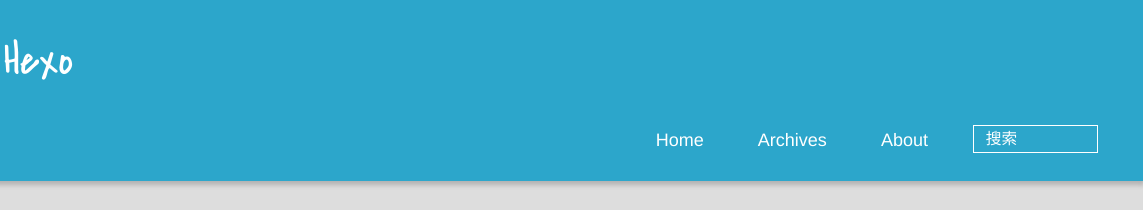
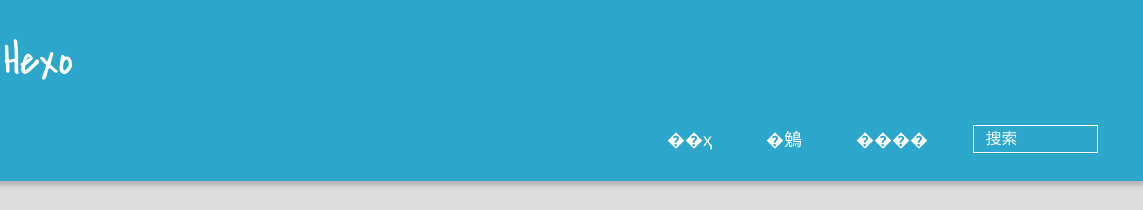
Before and after one commit to longRivers/longRivers.github.io, a plain HTML site: page 2015/12/06/hello-world/index.html in a window 1280 px wide. Shown: the top 210 px of the page, 137-1280 px from the left. Drawn offline with Linux system fonts and the light colour scheme; a script that the page names is missing.

Commit message:
Site updated: 2015-12-06 18:50:06

```diff
--- a/2015/12/06/hello-world/index.html
+++ b/2015/12/06/hello-world/index.html
@@ -57,11 +57,11 @@ Quick">
 				<ul>
 					<ul>
 
-						<li><a href="/">Home</a></li>
+						<li><a href="/">��ҳ</a></li>
 
-						<li><a href="/archives">Archives</a></li>
+						<li><a href="/archives">�鵵</a></li>
 
-						<li><a href="/about">About</a></li>
+						<li><a href="/about">����</a></li>
 
 					<li>
 
--- a/index.html
+++ b/index.html
@@ -53,11 +53,11 @@
 				<ul>
 					<ul>
 
-						<li><a href="/">Home</a></li>
+						<li><a href="/">��ҳ</a></li>
 
-						<li><a href="/archives">Archives</a></li>
+						<li><a href="/archives">�鵵</a></li>
 
-						<li><a href="/about">About</a></li>
+						<li><a href="/about">����</a></li>
 
 					<li>
 
```
Also changed, not shown: archives/2015/12/index.html (+3 -3 lines), archives/2015/index.html (+3 -3 lines), archives/index.html (+3 -3 lines).
